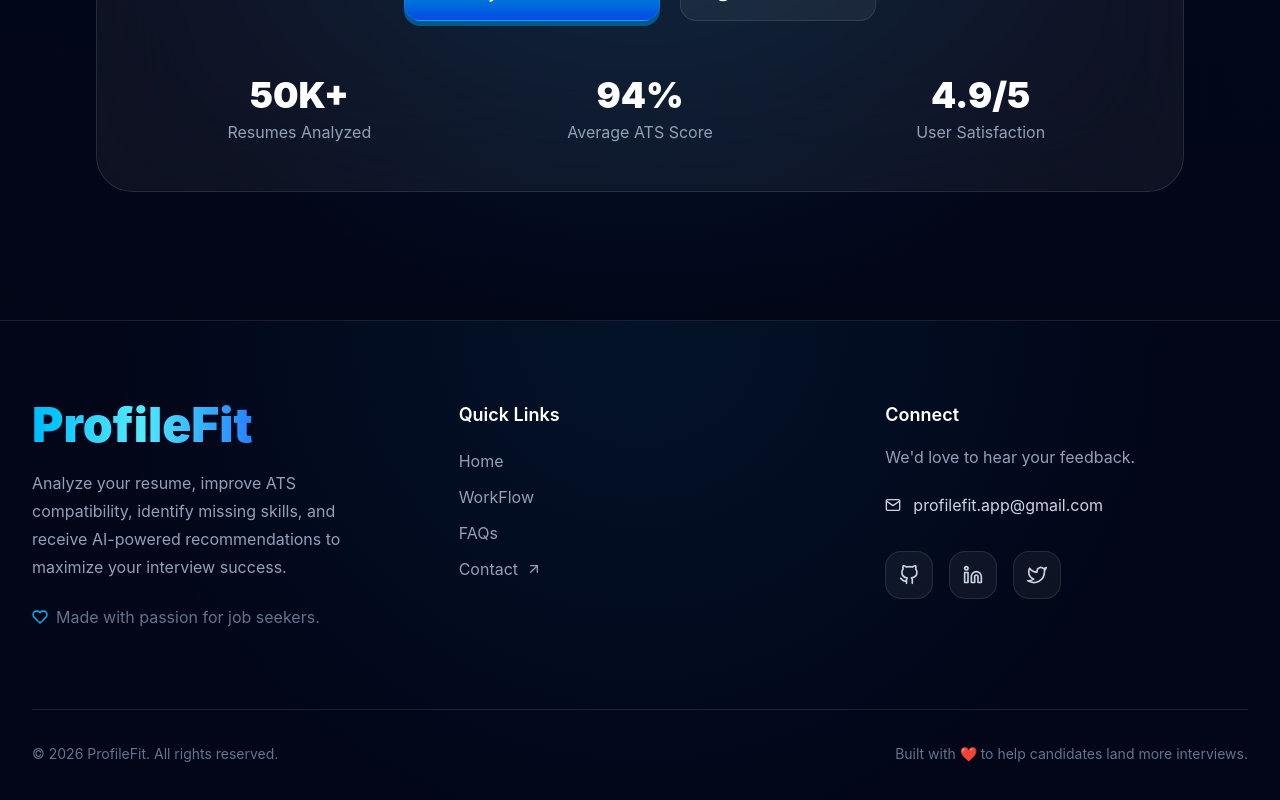
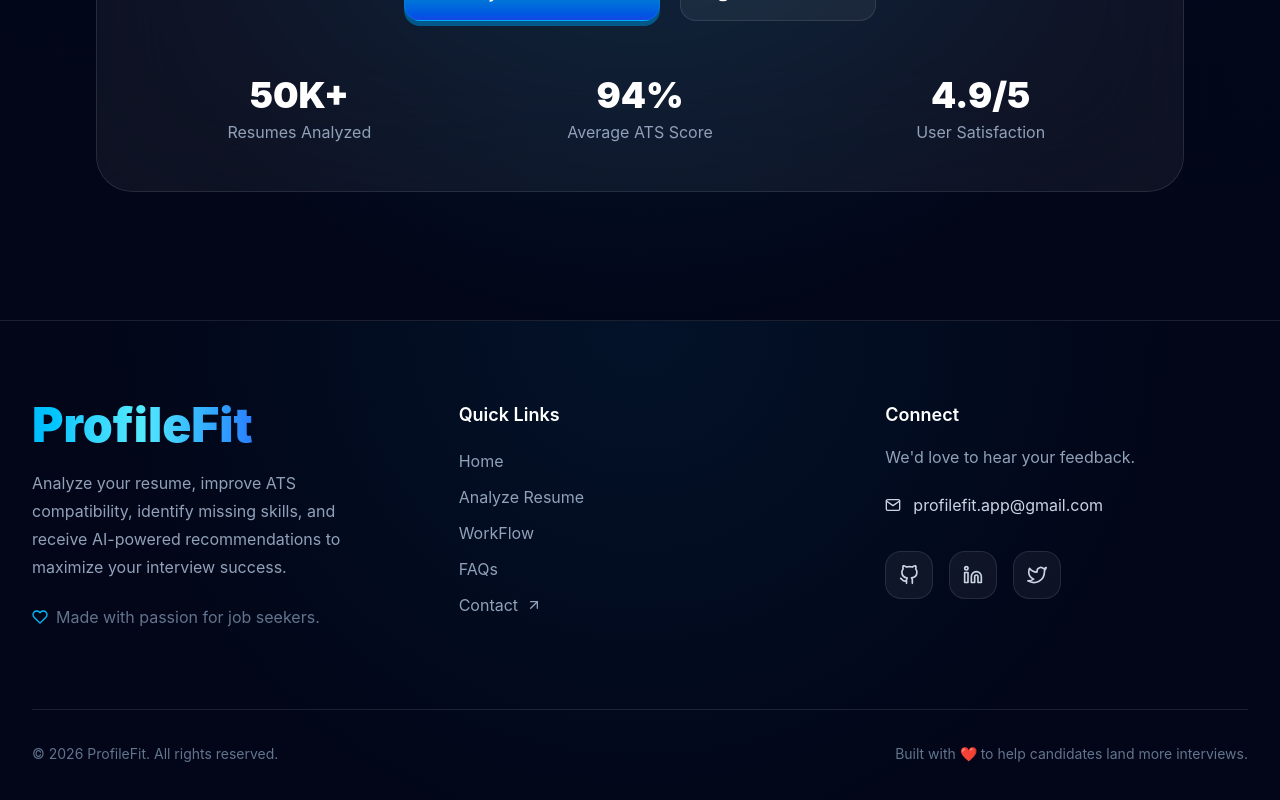
Before and after one commit to myJaiGurudev/ProfileFit, a React (Vite) app in the folder Frontend/: page / in a window 1280 px wide. Shown: the part 5948-6748 px from the top of the page. Built offline with nearby package versions, Linux system fonts and the light colour scheme; no server answers.

Commit message:
refactor: implement AnalyzeResume page and update routing structure with new layouts for improved navigation

```diff
--- a/Frontend/src/app.routes.jsx
+++ b/Frontend/src/app.routes.jsx
@@ -5,42 +5,60 @@ import Home from "./features/main/pages/Home";
 import ResetPassword from "./features/auth/pages/ResetPassword";
 import Error from "./features/main/pages/Error";
 import GuestRoute from "./features/main/components/GuestRoute";
+import AnalyzeResume from "./features/main/pages/AnalyzeResume";
+import LayoutWithFooter from "./features/main/components/LayoutWithFooter";
+import LayoutWithoutFooter from "./features/main/components/LayoutWithoutFooter";
 
-export const router = createBrowserRouter([
+export const router=createBrowserRouter([
     {
-        path: "/",
-        element: <Home />,
-        errorElement: <Error />
+        element:<LayoutWithFooter />,
+        errorElement:<Error />,
+        children:[
+            {
+                path:"/",
+                element:<Home />
+            }
+        ]
     },
     {
-        path: "/login",
-        element: (
+        element:<LayoutWithoutFooter />,
+        errorElement:<Error />,
+        children:[
+            {
+                path:"/analyze-resume",
+                element:<AnalyzeResume />
+            }
+        ]
+    },
+    {
+        path:"/login",
+        element:(
             <GuestRoute>
                 <Login />
             </GuestRoute>
         ),
-        errorElement: <Error />
+        errorElement:<Error />
     },
     {
-        path: "/register",
-        element: (
+        path:"/register",
+        element:(
             <GuestRoute>
                 <Register />
             </GuestRoute>
         ),
-        errorElement: <Error />
+        errorElement:<Error />
     },
     {
-        path: "/reset-password",
-        element: (
+        path:"/reset-password",
+        element:(
             <GuestRoute>
                 <ResetPassword />
             </GuestRoute>
         ),
-        errorElement: <Error />
+        errorElement:<Error />
     },
     {
-        path: "*",
-        element: <Error />
+        path:"*",
+        element:<Error />
     }
 ]);
--- a/Frontend/src/features/main/components/CTASection.jsx
+++ b/Frontend/src/features/main/components/CTASection.jsx
@@ -6,7 +6,7 @@ export default function CTASection() {
 
     return (
 
-        <section className="relative overflow-hidden py-16 sm:py-20 md:py-24 lg:py-32">
+        <section id="cta" className="relative overflow-hidden py-16 sm:py-20 md:py-24 lg:py-32">
 
             <div className="absolute inset-0 bg-[radial-gradient(circle_at_center,rgba(14,165,233,.12),transparent_65%)]" />
 
--- a/Frontend/src/features/main/components/Footer.jsx
+++ b/Frontend/src/features/main/components/Footer.jsx
@@ -63,6 +63,13 @@ const Footer = () => {
                                 className="block text-slate-400 transition-colors duration-200 hover:text-sky-400"
                             >
                                 Home
+                            </Link>
+
+                            <Link
+                                to="/analyze-resume"
+                                className="block text-slate-400 transition-colors duration-200 hover:text-sky-400"
+                            >
+                                Analyze Resume
                             </Link>
 
                             <a
--- /dev/null
+++ b/Frontend/src/features/main/components/LayoutWithFooter.jsx
@@ -0,0 +1,17 @@
+import { Outlet } from "react-router-dom";
+import Navbar from "./Navbar";
+
+export default function LayoutWithoutFooter() {
+
+    return (
+
+        <div className="flex min-h-screen flex-col">
+            <Navbar />
+            <main className="flex-1">
+                <Outlet />
+            </main>
+        </div>
+
+    );
+
+}
--- /dev/null
+++ b/Frontend/src/features/main/components/LayoutWithoutFooter.jsx
@@ -0,0 +1,15 @@
+import { Outlet } from "react-router-dom";
+import Navbar from "./Navbar";
+
+export default function Layout() {
+
+    return (
+
+        <>
+            <Navbar />
+            <Outlet />
+        </>
+
+    );
+
+}
--- a/Frontend/src/features/main/components/Navbar.jsx
+++ b/Frontend/src/features/main/components/Navbar.jsx
@@ -1,7 +1,7 @@
 import { useEffect, useRef, useState } from "react";
 import { Link, NavLink, useNavigate } from "react-router-dom";
 import { HiOutlineMenuAlt3, HiX } from "react-icons/hi";
-import { FiHome, FiUser, FiSettings, FiLogOut, FiChevronDown, FiGrid, FiHelpCircle } from "react-icons/fi";
+import { FiHome, FiUser, FiSettings, FiLogOut, FiChevronDown, FiGrid, FiHelpCircle, FiFileText } from "react-icons/fi";
 import { motion, AnimatePresence } from "framer-motion";
 import { useAuth } from "../../../Context/AuthContext";
 import { HiOutlineQueueList } from "react-icons/hi2";
@@ -136,7 +136,7 @@ export default function Navbar() {
                         {/* Navigation Links */}
                         <div className="flex items-center gap-1">
                             {[
-                                {label: "WorkFlow", href: "#workflow"},
+                                { label: "WorkFlow", href: "#workflow" },
                                 { label: "FAQs", href: "#faq" }
                             ].map((item) => (
                                 <a
@@ -500,6 +500,18 @@ export default function Navbar() {
 
                                     </NavLink>
 
+                                    <NavLink
+                                        to="/analyze-resume"
+                                        onClick={closeMenu}
+                                        className="flex items-center gap-3 rounded-xl px-4 py-3 text-slate-700 transition hover:bg-slate-100 hover:text-blue-600"
+                                    >
+
+                                        <FiFileText />
+
+                                        Analyze Resume
+
+                                    </NavLink>
+
                                     <a
                                         href="#workflow"
                                         onClick={closeMenu}
@@ -620,6 +632,18 @@ export default function Navbar() {
                                             <FiHome />
 
                                             Home
+
+                                        </NavLink>
+
+                                        <NavLink
+                                            to="/analyze-resume"
+                                            onClick={closeMenu}
+                                            className="flex items-center gap-3 rounded-xl px-4 py-3 text-slate-700 transition hover:bg-slate-100 hover:text-blue-600"
+                                        >
+
+                                            <FiFileText />
+
+                                            Analyze Resume
 
                                         </NavLink>
 
--- /dev/null
+++ b/Frontend/src/features/main/pages/AnalyzeResume.jsx
@@ -0,0 +1,9 @@
+import React from 'react'
+
+const AnalyzeResume = () => {
+    return (
+        <div>AnalyzeResume</div>
+    )
+}
+
+export default AnalyzeResume
--- a/Frontend/src/features/main/pages/Home.jsx
+++ b/Frontend/src/features/main/pages/Home.jsx
@@ -41,7 +41,6 @@ const Home = () => {
             <ScrollProgress />
             <BackToTop />
             <Background />
-            <Navbar />
             <div className="relative min-h-screen bg-slate-950">
 
                 <HeroBackground />
```
